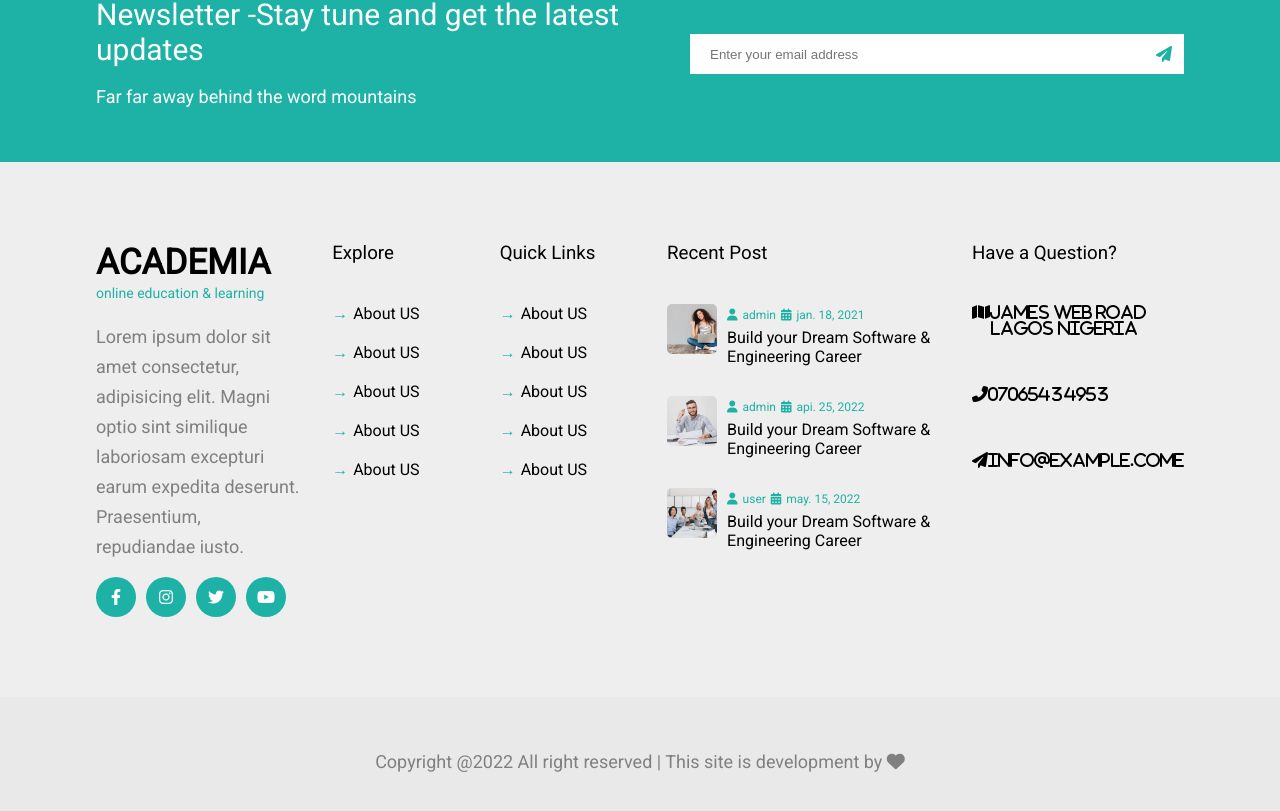
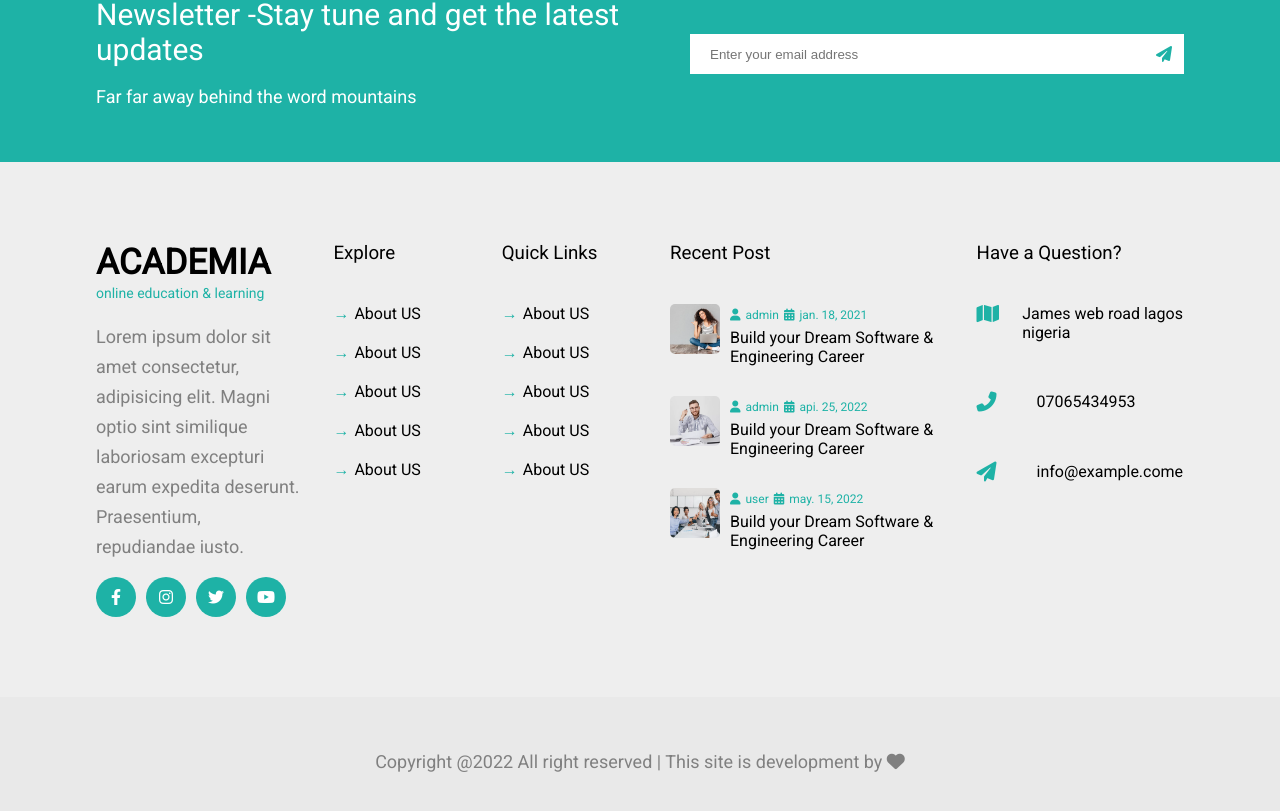
Before and after one commit to samearusuosita/education, a React (Create React App) app: page /contact in a window 1280 px wide. Shown: the part 1927-2738 px from the top of the page. Built offline with nearby package versions, Linux system fonts and the light colour scheme.

Commit message:
footer section fixed

```diff
--- a/src/Components/Commons/Footer/Footer.css
+++ b/src/Components/Commons/Footer/Footer.css
@@ -118,9 +118,9 @@ footer .last ul li{
 }
 
 footer .last i{
-    /* width: 60px; */
+    width: 60px;
     font-size: 20px;
-    color: #1eb2a6 !;
+    color: #1eb2a6;
 }
 
 .legal{
--- a/src/Components/Commons/Footer/Footer.jsx
+++ b/src/Components/Commons/Footer/Footer.jsx
@@ -78,10 +78,9 @@ const Footer = () => {
             <div className="box last" >
                 <h3>Have a Question?</h3>
                 <ul>
-                    <li className='fa fa-map'>James web road lagos nigeria</li>
-                    <li className='fa fa-phone-alt'>07065434953</li>
-                    <li className='fa fa-paper-plane'>info@example.come</li>
-
+                    <li><i className='fa fa-map'></i>James web road lagos nigeria</li>
+                    <li><i className='fa fa-phone-alt'></i>07065434953</li>
+                    <li><i className='fa fa-paper-plane'></i>info@example.come</li>
                 </ul>
             </div>
         </div>
```
